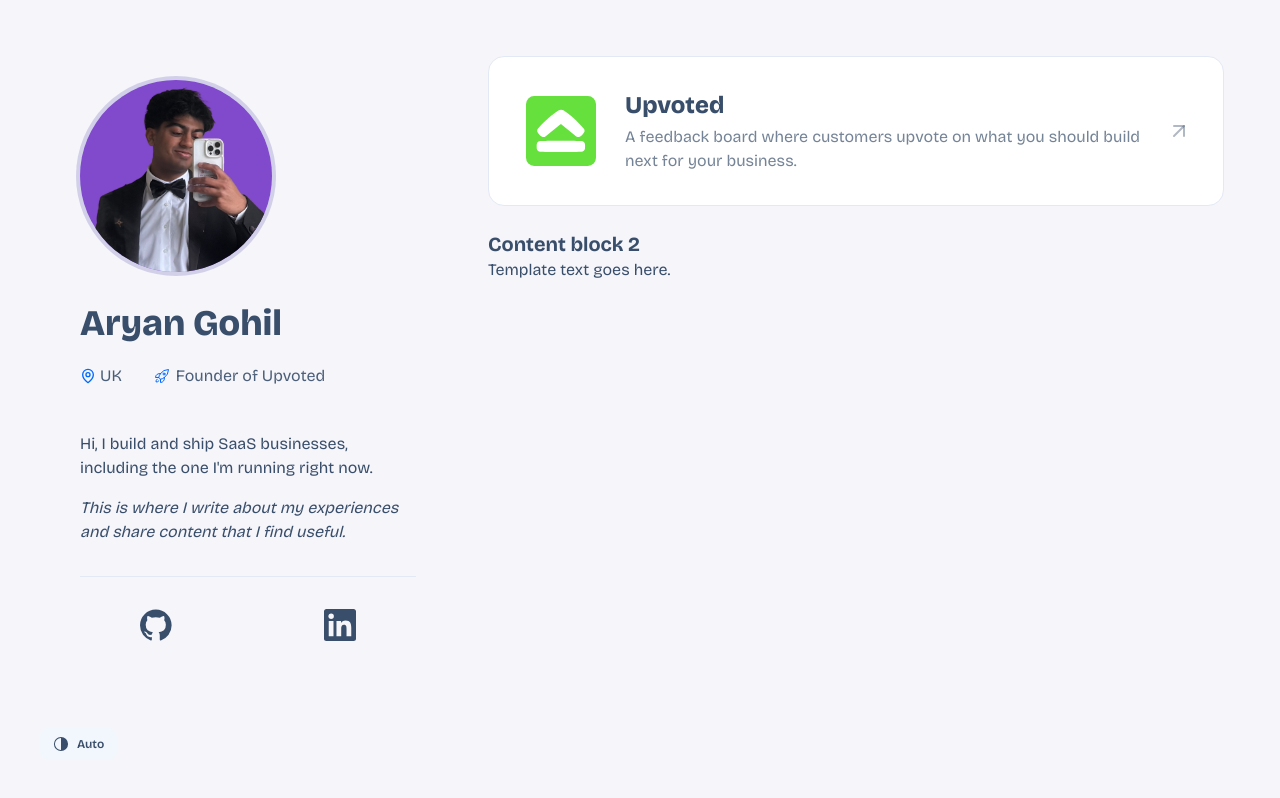
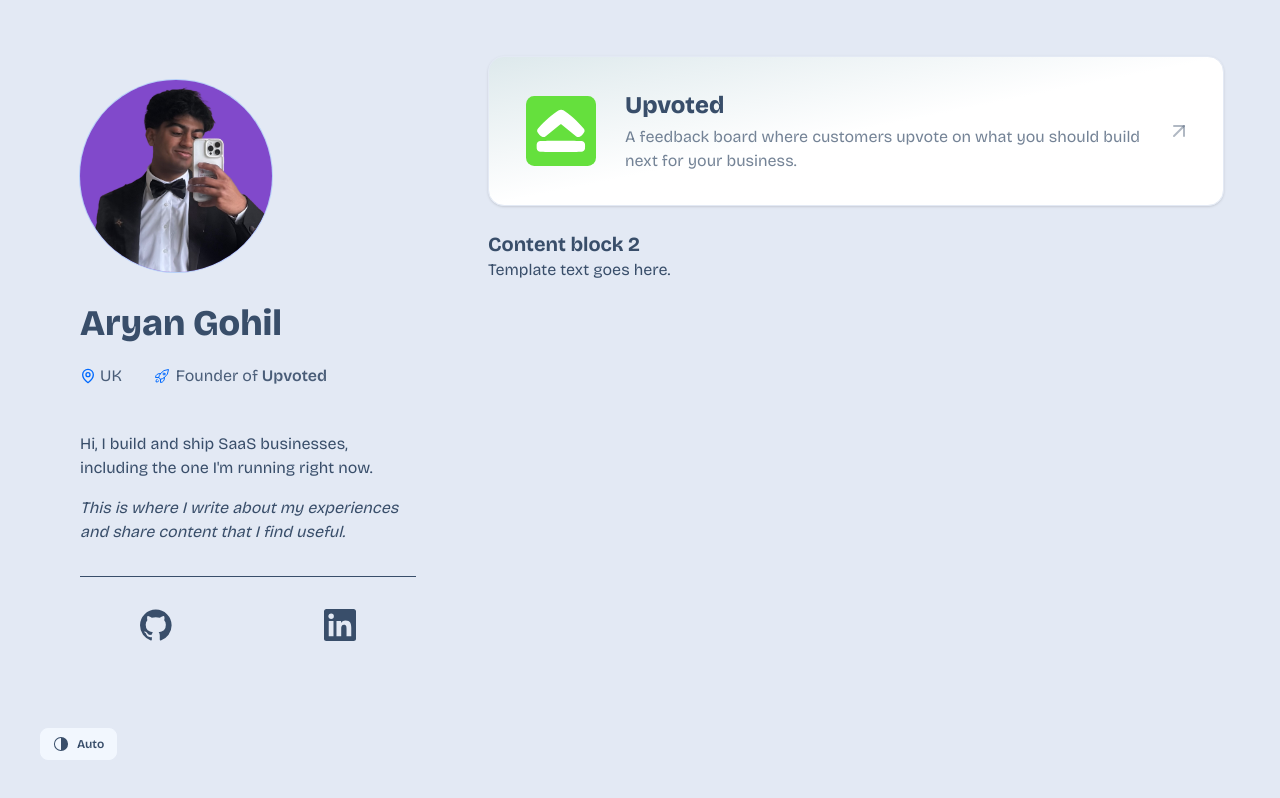
Before and after one commit to aryan-gohil05/personal-website, a Next.js app: page / in a window 1280 px wide. Built offline with nearby package versions, Linux system fonts and the light colour scheme.

Commit message:
Changed styling

```diff
--- a/app/page.tsx
+++ b/app/page.tsx
@@ -14,7 +14,7 @@ export const metadata: Metadata = {
 
 export default function Home() {
   return (
-    <main className="min-h-screen bg-secondary/5">
+    <main className="min-h-screen bg-base-300">
       <section className="flex gap-12 p-14">
         <LeftBar />
         <section className="flex-1 space-y-6">
--- a/components/ProfileCard.tsx
+++ b/components/ProfileCard.tsx
@@ -3,8 +3,8 @@ import Image from "next/image";
 export default function ProfileCard() {
   return (
     <div className="flex w-full flex-col gap-3 ">
-      <div className="avatar self-start">
-        <div className="w-48 rounded-full bg-primary/15 ring-4 ring-secondary/20 mb-5">
+      <div className="avatar relative self-start">
+        <div className="w-48 rounded-full bg-primary/15 ring-1 ring-primary/20 mb-5">
           <Image
             src="/me.svg"
             alt="Aryan Gohil"
@@ -52,7 +52,7 @@ export default function ProfileCard() {
               Founder of{" "}
               <a
                 href="https://upvoted.tech"
-                className="hover:text-[#65E03D]"
+                className="font-semibold underline-offset-2 hover:text-[#65E03D] hover:underline"
                 target="_blank"
                 rel="noopener noreferrer"
               >
--- a/components/sections/LeftBar.tsx
+++ b/components/sections/LeftBar.tsx
@@ -15,7 +15,7 @@ const LeftBar = () => {
           This is where I write about my experiences and share content that I
           find useful.
         </p>
-        <div className="border-t border-base-300 w-full pt-8">
+        <div className="border-t border-base-content w-full pt-8">
           <Socials />
         </div>
         <ThemeToggle />
--- a/components/sections/StartupShowcase.tsx
+++ b/components/sections/StartupShowcase.tsx
@@ -6,10 +6,10 @@ export default function StartupShowcase() {
       href="https://upvoted.tech"
       target="_blank"
       rel="noopener noreferrer"
-      className="group block rounded-2xl border border-base-300 bg-base-100 p-8 transition-all duration-300 hover:-translate-y-1 hover:shadow-xl"
+      className="group block rounded-2xl border border-base-300 bg-linear-to-br from-[#65E03D]/5 via-base-100 to-base-100 p-8 shadow-sm transition-all duration-300 hover:-translate-y-1 hover:shadow-xl"
     >
       <div className="flex items-center gap-6">
-        <div className="flex h-20 w-20 shrink-0 items-center justify-center transition-transform duration-300 group-hover:scale-105 group-hover:-rotate-3">
+        <div className="flex h-20 w-20 shrink-0 items-center justify-center rounded-xl transition-transform duration-300 group-hover:scale-105 group-hover:-rotate-3">
           <Image
             src="/upvoted_logo.svg"
             alt="Upvoted logo"
```
